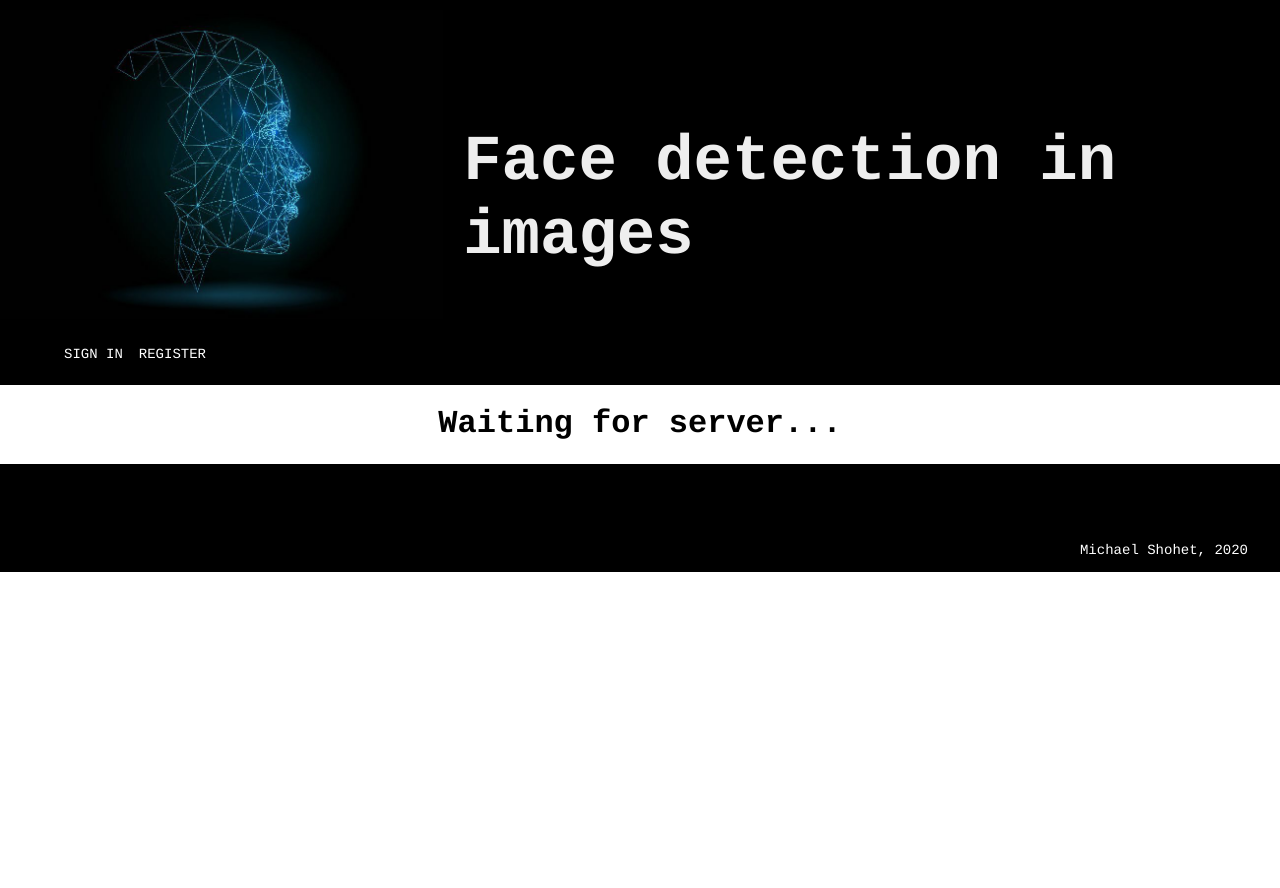
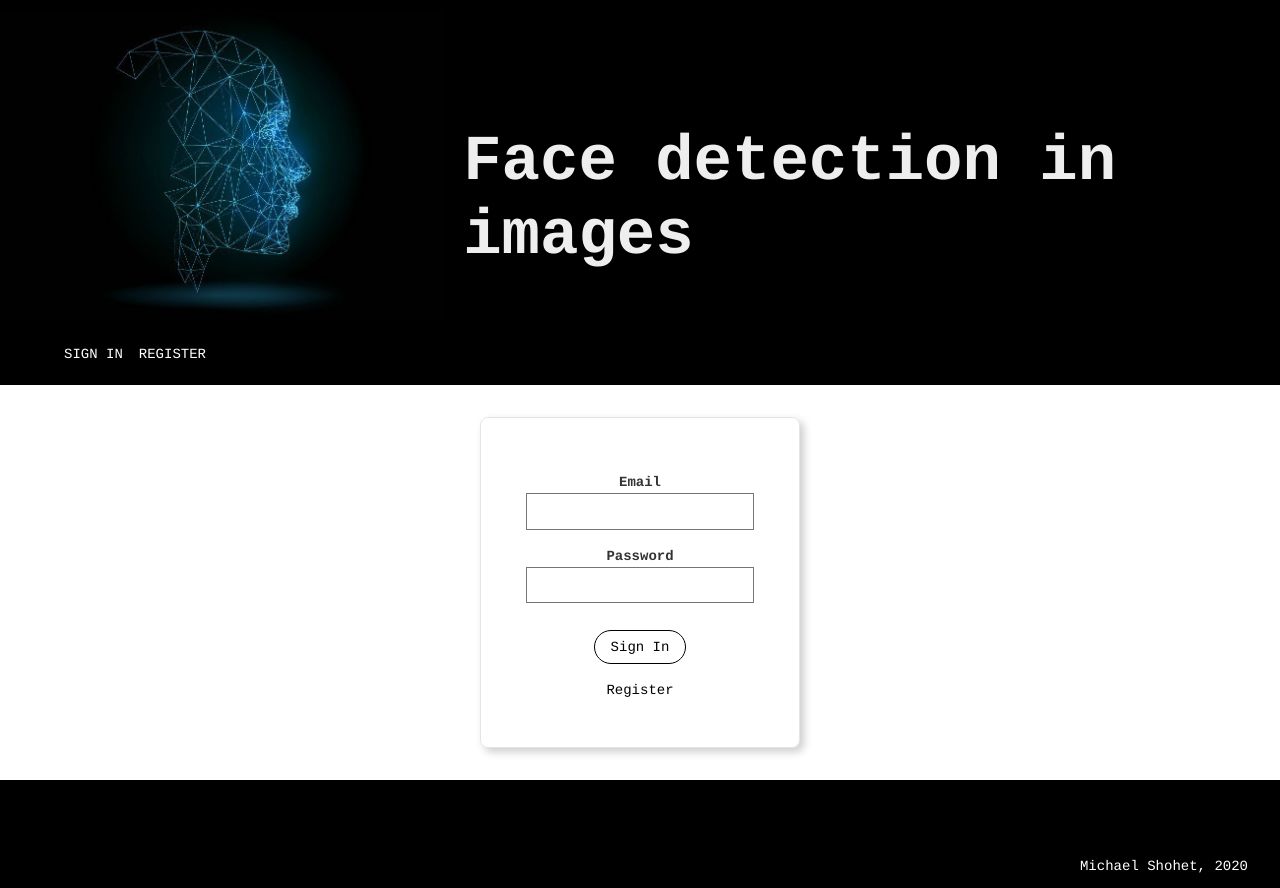
Before and after one commit to mlshohet/face-detection, a React (Create React App) app: page / in a window 1280 px wide. Before the commit the page ends 800 px from the top, so only its background shows below. Built offline with nearby package versions, Linux system fonts and the light colour scheme.

Commit message:
testing loading

```diff
--- a/src/App.js
+++ b/src/App.js
@@ -17,7 +17,7 @@ const initialState = {
       box : {},
       route: 'signout',
       isSignedIn: false,
-      isLoading: true,
+      isLoading: false,
       user: {
         id: '',
         name: '',
@@ -102,7 +102,7 @@ class App extends Component {
     } else if (route === 'home') {
       this.setState({isSignedIn: true});
     } else if (route === 'loading') {
-      this.setState({isLoading: false});
+      this.setState({isLoading: true});
     }
     this.setState({route: route});
   }
@@ -118,7 +118,7 @@ class App extends Component {
           onRouteChange={this.onRouteChange}
           isSignedIn={this.state.isSignedIn} />
         {
-          this.state.isLoading
+          this.state.route === 'loading'
           ? <h1> Waiting for server... </h1>
           : (
             this.state.route === 'home'
```
